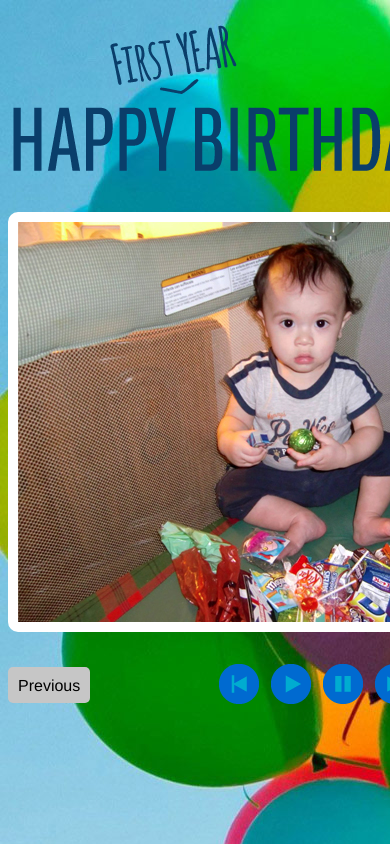
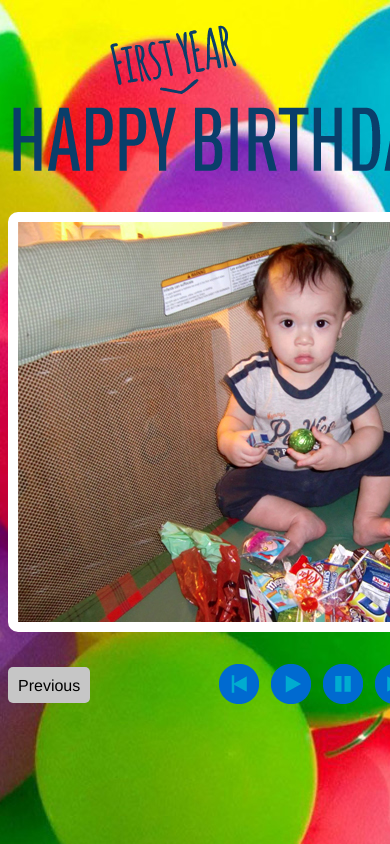
Before and after one commit to artwired/eli_slideshow, a plain HTML site: page index.html in a window 390 px wide. Shown: the top 844 px of the page. Drawn offline with nearby package versions, Linux system fonts and the light colour scheme.

Commit message:
added images for mobile screen sizes and minor css tweeks

```diff
--- a/css/slider.css
+++ b/css/slider.css
@@ -2,6 +2,7 @@ body {
 	background-image: url("../images/balloons.jpg");
 	background-repeat: no-repeat;
 	overflow: hidden;
+	background-color: #0A3E6A;
 }
 /* Wrap slider images and center on page */
 #slider_wrapper {
@@ -87,5 +88,14 @@ a#right {
 .last {
 	background-image: url("../images/last_btn.png");
 	background-repeat: no-repeat;
-
 }
+@media screen and (max-width: 1334px) {
+	body {
+		background-image: url("../images/mobile_balloons.jpg");
+	}
+}
+@media screen and (max-width: 750px) {
+	body {
+		background-image: url("../images/balloons_mobile_small.jpg");
+	}
+}
```
Also changed, not shown: slider-admin.html (added, +3 -0 lines), images/balloons_mobile_small.jpg (added), images/mobile_balloons.jpg (added), 1 other file.
